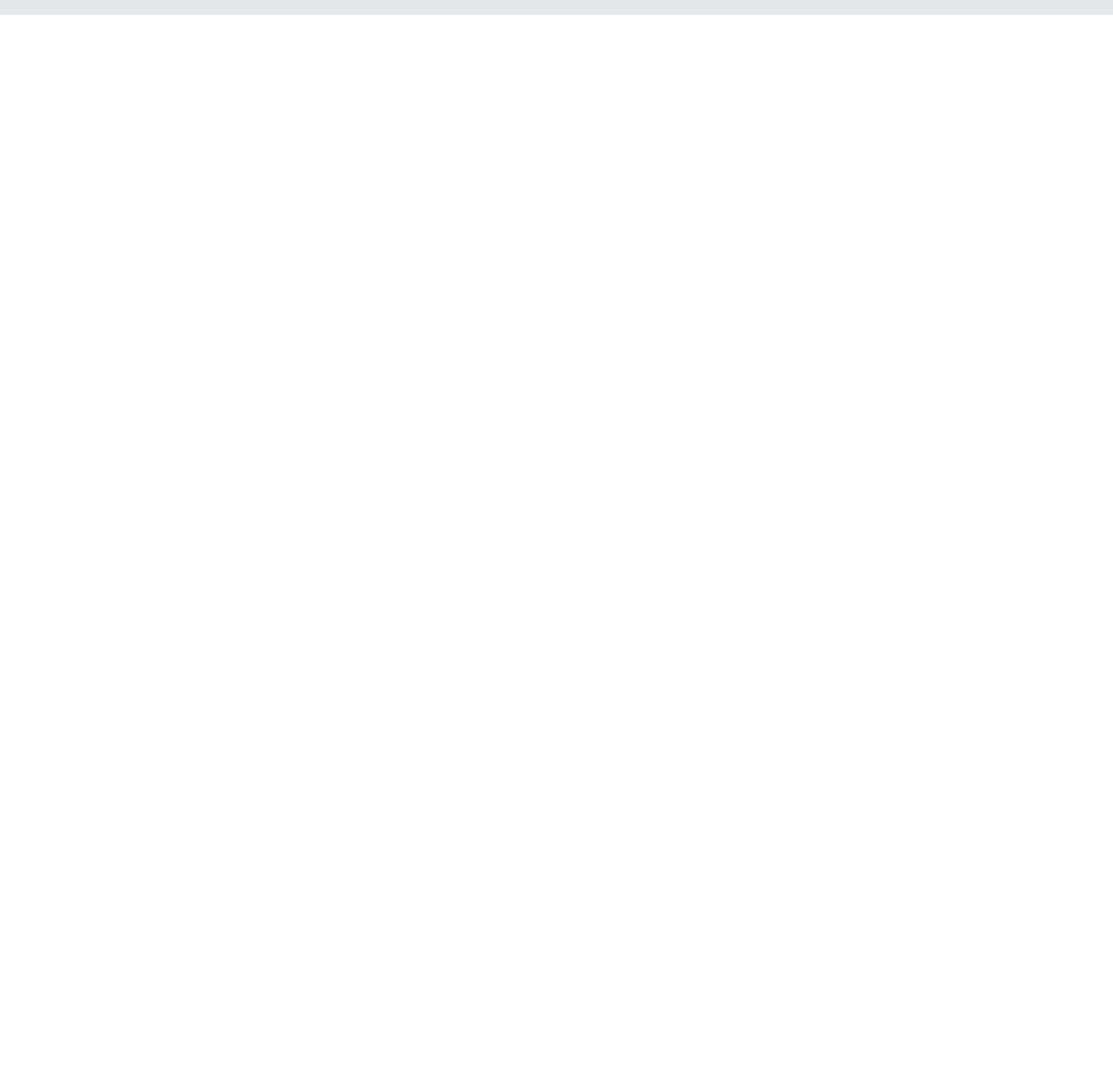
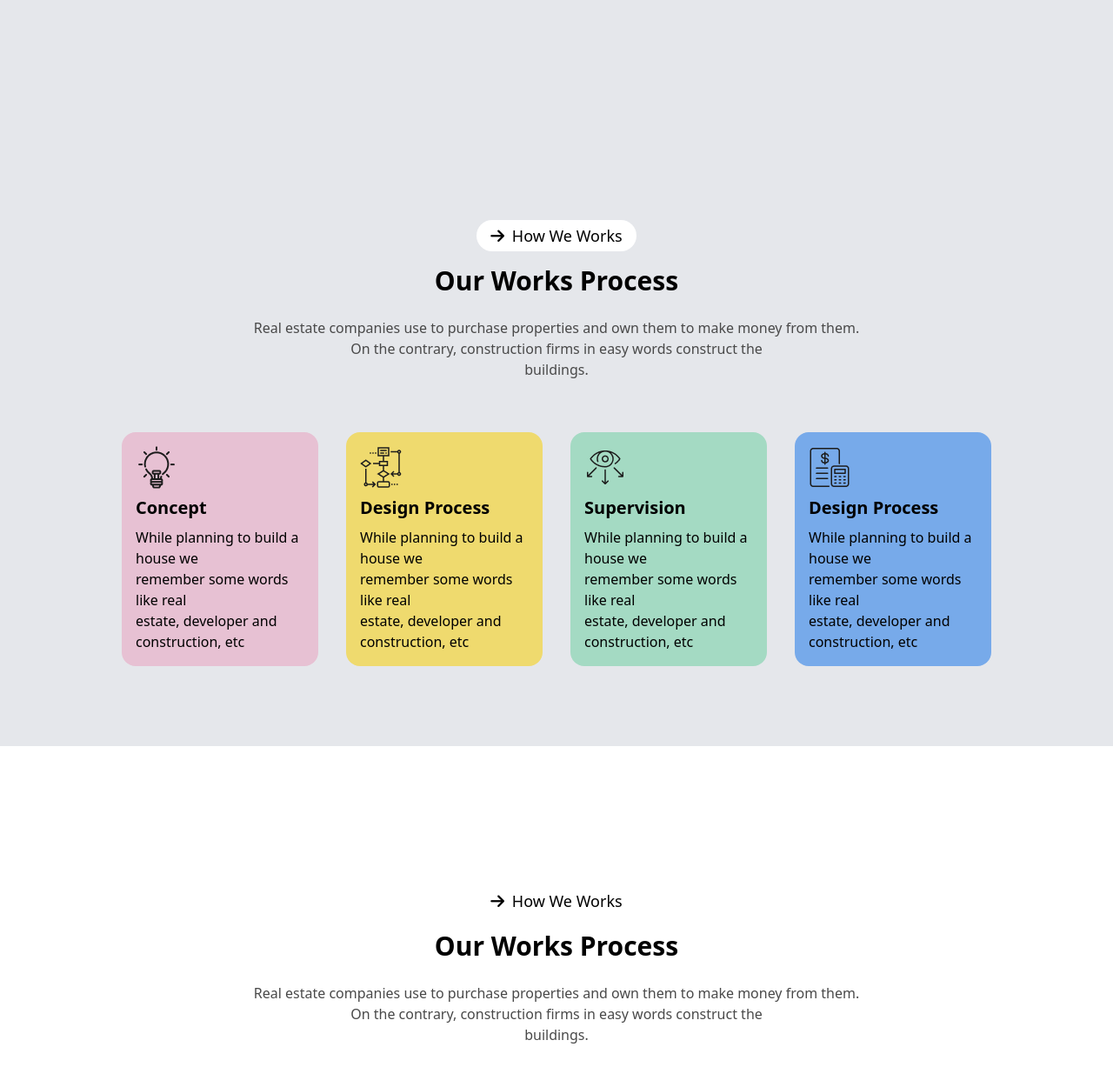
Before and after one commit to abdunnoorfaheem/DreamNest-Builders, a plain HTML site: page index.html in a window 1280 px wide. Shown: the part 1823-3073 px from the top of the page at 87% size. Before the commit the page ends 1920 px from the top, so only its background shows below. Drawn offline with nearby package versions, Linux system fonts and the light colour scheme.

Commit message:
our works process

```diff
--- a/index.html
+++ b/index.html
@@ -78,12 +78,15 @@
         <!-- banner section end -->
     </header>
 
-    <main>
+    <main class="bg-gray-200">
         <!-- about us section start -->
 
-        <section class="bg-gray-200">
+        <section class="">
             <div class="md:flex justify-around items-center mb-20">
                 <div class="p-8 md:1">
+                    <div class=" mt-8">
+                        <img class="" src="img/Vector.png" alt="">
+                    </div>
                     <button class=" mt-16 text-xl px-4 py-2 bg-white rounded-3xl "><i class="fa-solid fa-arrow-right mr-1 "></i> About Us</button>
                     <h1 class="text-4xl font-bold mt-4 ">We design thoughtful,<br> liveable spaces</h1>
                     <p class="mt-4 mb-6 text-[#494949] ">Every person deserves more than a mud hut with a thatched roof. <br>We believe that everyone should have a safe place to sleep and <br> a strong door to lock. This special place we call <br>home gives us dignity and hope.</p>
@@ -115,7 +118,50 @@
         </section>
 
         <!-- about us section end -->
+        <!-- our work process start -->
+        <section>
+            <div class="mb-20">
+                <div class="flex flex-col justify-center items-center p-4">
+                    <button class=" text-center mt-16 text-lg px-4 py-1 bg-white rounded-3xl mb-4"><i class="fa-solid fa-arrow-right mr-1 "></i> How We Works</button>
+                    <h1 class="text-3xl font-bold mb-6">Our Works Process</h1>
+                    <p class="text-[#494949] text-center mb-8">Real estate companies use to purchase properties and own them to make money from them. <br>On the contrary, construction firms in easy words construct the<br> buildings.</p>
+                </div>
+                <div class="mx-auto md:w-4/5 grid grid-cols-1 md:grid-cols-4 gap-8 p-3">
+                    <div class="bg-[#E7C1D3] rounded-2xl p-4 mb-20">
+                        <img src="img/concept.png" alt="">
+                        <h3 class="text-xl font-bold mt-2">Concept</h3>
+                        <p class="mt-2">While planning to build a house we <br> remember some words like real <br> estate, developer and <br> construction, etc</p>
+                    </div>
+                    <div class="bg-[#EFDA6E] rounded-2xl p-4 mb-20">
+                        <img src="img/flow-chart.png" alt="">
+                        <h3 class="text-xl font-bold mt-2">Design Process</h3>
+                        <p class="mt-2">While planning to build a house we <br> remember some words like real <br> estate, developer and <br> construction, etc</p>
+                    </div>
+                    <div class="bg-[#A4DAC3] rounded-2xl p-4 mb-20">
+                        <img src="img/vision.png" alt="">
+                        <h3 class="text-xl font-bold mt-2">Supervision</h3>
+                        <p class="mt-2">While planning to build a house we <br> remember some words like real <br> estate, developer and <br> construction, etc</p>
+                    </div>
+                    <div class="bg-[#77AAEA] rounded-2xl p-4 mb-20">
+                        <img src="img/budget-planning.png" alt="">
+                        <h3 class="text-xl font-bold mt-2">Design Process</h3>
+                        <p class="mt-2">While planning to build a house we <br> remember some words like real <br> estate, developer and <br> construction, etc</p>
+                    </div>
+                </div>
+            </div>
+        </section>
+        <!-- our work process end -->
+
+
     </main>
+    <!-- our latest portfolio -->
+    <section>
+        <div class="flex flex-col justify-center items-center p-4">
+            <button class=" text-center mt-16 text-lg px-4 py-1 bg-white rounded-3xl mb-4"><i class="fa-solid fa-arrow-right mr-1 "></i> How We Works</button>
+            <h1 class="text-3xl font-bold mb-6">Our Works Process</h1>
+            <p class="text-[#494949] text-center mb-8">Real estate companies use to purchase properties and own them to make money from them. <br>On the contrary, construction firms in easy words construct the<br> buildings.</p>
+        </div>
+    </section>
 </body>
 
 </html>
```
